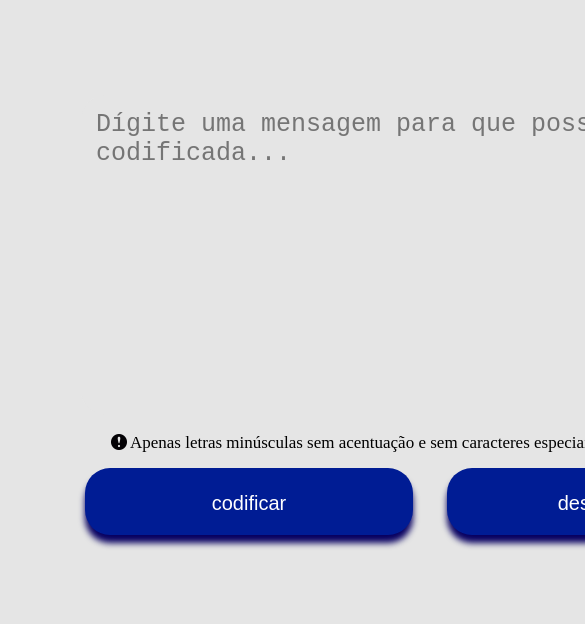
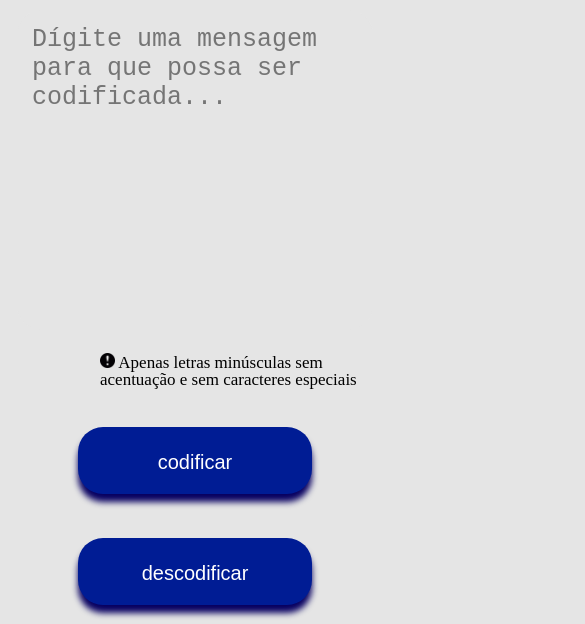
Before and after one commit to otavio-flamino/Projetos-em-javascript, a plain HTML site: page SITE CODIFICADOR/index.html in a window 390 px wide. Shown: the part 104-728 px from the top of the page, 585 px wide, since content can reach past the window. Drawn offline with Linux system fonts and the light colour scheme.

Commit message:
quarto commit

```diff
--- a/SITE CODIFICADOR/css/style.css
+++ b/SITE CODIFICADOR/css/style.css
@@ -1,5 +1,4 @@
-body,html{
-	height: 100%;
+body{
 	background: #E5E5E5;
 }
 
@@ -19,11 +18,14 @@ main{
 	display: flex;
 	flex-direction: column;
 }
+.div-telaUm{
+  	display: flex;
+   	justify-content: center;
+}
 
 .entradaTela{
 	display: inline-block;
 	position: relative;
-	margin: 30px 90px 0 81px;
 	padding: 15px;
 	font-size: 25px;
 	border: none;
@@ -33,21 +35,22 @@ main{
 }
 
 .iconExclamacao{
-	width: 16px;
-    position: relative;
-    margin: -35px 0px -19px 111px;
+	width: 15px;
 }
 
 .avisoExclamacao{
-	position: relative;
-    margin: 0 0 17px 130px;
+    margin: 0 0 17px 100px;
     font-size: 17px;
+}
+.btn-div{
+	display: flex;
+	align-items: center;
+	justify-content: space-around;
 }
 
 .btn-codificar{
 	display: inline;
-	margin: 0 15px 0 85px;
-	width: 328px;
+	width: 47%;
 	height: 67px;
 	border-radius: 25px;
 	border: none;
@@ -70,8 +73,7 @@ main{
 }
 
 .btn-decodificar{
-	margin: 0 0 15px 15px;
-	width: 328px;
+	width: 47%;
 	height: 67px;
 	border-radius: 25px;
 	border: none;
@@ -156,3 +158,53 @@ footer img{
 	width: 40px;
     height: 40px;
 }
+
+@media(max-width: 1195px){
+    main{
+    	display: inline;
+    }
+
+    .primeiroBloco{
+    	display: flex;
+    	flex-direction: column;
+    	justify-content: center;
+    }
+
+    .entradaTela{
+    	margin: 23px 17px;
+    	width: -webkit-fill-available;
+    }
+
+    .btn-div{
+    	display: flex;
+    	flex-direction: column;
+    }
+
+    .btn-codificar{
+    	margin: 22px auto;
+    	width: 60%;
+    }
+
+    .btn-decodificar{
+        margin: 22px auto;
+        width: 60%;
+    }
+    .div-telaDois{
+    	display: flex;
+    	justify-content: center;
+    }
+    .meninoLupa{
+    	display: flex;
+    	justify-content: center;
+    	margin: 43px 0 0;
+    }
+    .frameText{
+    	display: flex;
+    	justify-content: center;
+    	margin: 317px 0 0;
+    }
+    .saidaTela{
+    	width: 60%;
+    	margin: 0;
+    }
+}
--- a/SITE CODIFICADOR/index.html
+++ b/SITE CODIFICADOR/index.html
@@ -15,19 +15,18 @@
 		</header>
 		<main>
 			<div class="primeiroBloco">
-				<div>
+				<div class="div-telaUm">
 				    <textarea cols="46" rows="10" type="text" class="entradaTela" id="entrada" placeholder="Dígite uma mensagem para que possa ser codificada..."></textarea>
 				</div>
 				<div>
-					<img src="img/exclamacao.png" class="iconExclamacao">
-					<p class="avisoExclamacao">Apenas letras minúsculas sem acentuação e sem caracteres especiais</p>
+					<p class="avisoExclamacao"><img src="img/exclamacao.png" class="iconExclamacao"> Apenas letras minúsculas sem acentuação e sem caracteres especiais</p>
 				</div>
-				<div>
+				<div class="btn-div">
 					<button onclick="codificaTexto()" class="btn-codificar" >codificar</button>
 					<button onclick="decodificaTexto()" class="btn-decodificar">descodificar</button>
 				</div>
 			</div>
-			<div>
+			<div class="div-telaDois">
 				<img src="img/meninoLupa.png" class="meninoLupa" id="imgLupa" alt="menino segurando uma lupa">
 				<img src="img/frame 5.png" class="frameText" id="imgFrame" alt="texto nenhuma mensagem encontrada">
 				<textarea type="text" class="saidaTela" id="saida" disabled></textarea>
--- a/SITE CODIFICADOR/js/principal.js
+++ b/SITE CODIFICADOR/js/principal.js
@@ -1,7 +1,7 @@
-var saidaTexto = document.querySelector('#saida');
-var btnCopiar = document.querySelector('#copiar');
 const imgMeninoLupa = document.querySelector('#imgLupa');
 const imgFrame = document.querySelector('#imgFrame');
+const saidaTexto = document.querySelector('#saida');
+const btnCopiar = document.querySelector('#copiar');
 
 function codificaTexto(){
 
@@ -16,7 +16,7 @@ function codificaTexto(){
         let textCod2 = textCod1.replace(/e/g, "enter");
         let textCod3 = textCod2.replace(/o/g, "ober");
         let textcriptografado = textCod3.replace(/u/g, "ufat");
-        saidaTexto.value = textcriptografado.split('').join('');
+        saidaTexto.value = textcriptografado;
         document.querySelector('#entrada').value='';
 
     }else{
@@ -37,7 +37,7 @@ function codificaTexto(){
 
 function decodificaTexto(){
 
-    var textArea = document.querySelector("#entrada").value;
+    const textArea = document.querySelector("#entrada").value;
     document.querySelector("#entrada").value='';
 
     let textDecod = textArea.replace(/ai/g, "a");
@@ -45,7 +45,7 @@ function decodificaTexto(){
     let textDecod2 = textDecod1.replace(/imes/g, "i");
     let textDecod3 = textDecod2.replace(/ober/g, "o");
     let textDescriptografado = textDecod3.replace(/ufat/g, "u");
-    saidaTexto.value = textDescriptografado.split('').join('');
+    saidaTexto.value = textDescriptografado;
 
     if(saidaTexto.textLength >= 1){
         btnCopiar.style.opacity = '1';
```
